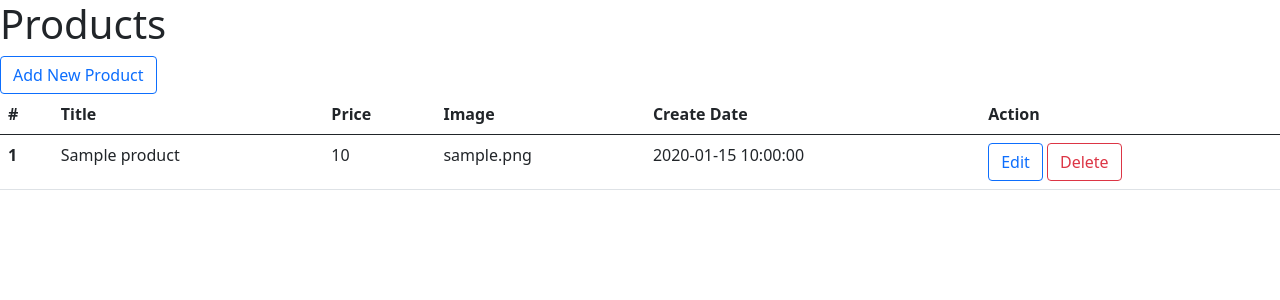
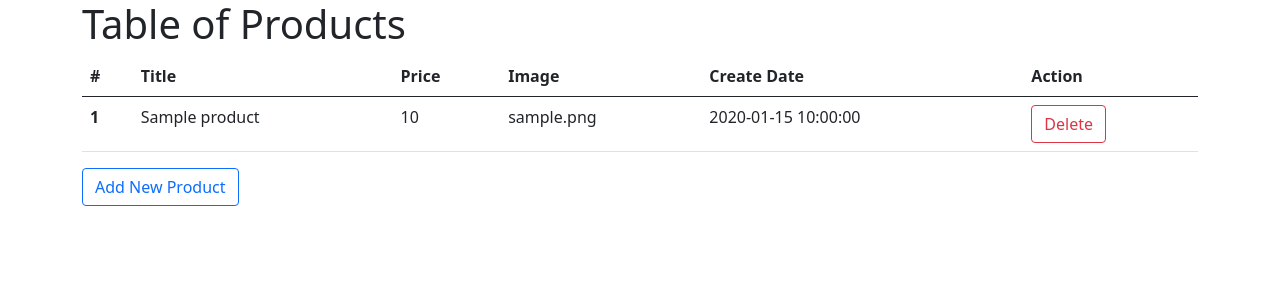
Before and after one commit to ParaschosKotsaros/PHP-CRUD, a PHP site: page / in a window 1280 px wide. Shown: the top 300 px of the page. Run offline with PHP 8.4, Linux system fonts and the light colour scheme; tables that the repository leaves empty or names only in its code hold one stand-in row (values such as "Sample post").

Commit message:
Update index.php

```diff
--- a/index.php
+++ b/index.php
@@ -3,7 +3,7 @@
 $pdo = new PDO('mysql:host=localhost;port=3306;dbname=products_crud','root','');
 $pdo->setAttribute(PDO::ATTR_ERRMODE,PDO::ERRMODE_EXCEPTION);
 
-$statement = $pdo->prepare('SELECT * FROM products ORDER BY create_date DESC');
+$statement = $pdo->prepare('SELECT * FROM products ORDER BY price DESC');
 $statement->execute();
 $products = $statement->fetchAll(PDO::FETCH_ASSOC);
 
@@ -24,34 +24,37 @@ $products = $statement->fetchAll(PDO::FETCH_ASSOC);
     <title>Products</title>
   </head>
   <body>
-    <h1>Products</h1>
+
+  <div class="container">
+    <h1>Table of Products</h1>
+
+
 
     <table class="table">
   <thead>
-    <tr>
+    <tr class="table">
       <th scope="col">#</th>
       <th scope="col">Title</th>
       <th scope="col">Price</th>
       <th scope="col">Image</th>
       <th scope="col">Create Date</th>
       <th scope="col">Action</th>
-
-
     </tr>
   </thead>
   <tbody>
+
   <?php
-  foreach($products as $i=>$product):  ?>
+  foreach($products as $x=>$product):  ?>
  <tr>
-      <th scope="row"><?php echo $i + 1 ?></th>
+      <th scope="row"><?php echo $x + 1 ?></th>
       <td><?php  echo $product['title'];?></td>
       <td><?php  echo $product['price'];?></td>
       <td><?php  echo $product['img'] ?></td>
       <td><?php  echo $product['create_date'] ?></td>
        <td>
-       <button type="button" class="btn btn-outline-primary">Edit</button>
 
-       <form style= "display: inline-block"  method="post" action="delete.php">
+    <!--Delete button based on id--->
+       <form style= "display:inline-block"  method="post" action="delete.php">
        <input type="hidden" name='id' value=" <?php echo $product['id']; ?>">
        <button type="submit" class="btn btn-outline-danger">Delete</button>
        </form>
@@ -59,16 +62,15 @@ $products = $statement->fetchAll(PDO::FETCH_ASSOC);
     </tr>
 
  <?php endforeach; ?>
+  </tbody>
+</table>
+
 
 <form action="createproduct.php">
  <button class="btn btn-outline-primary">Add New Product </button>
  </form>
 
 
-
-
-  </tbody>
-</table>
-
+   </div>
   </body>
 </html>
```
